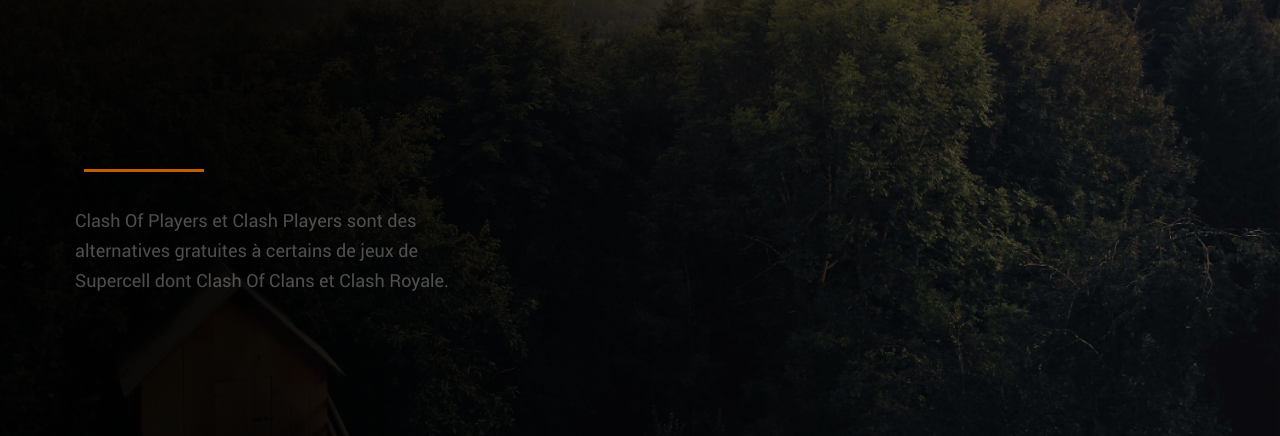
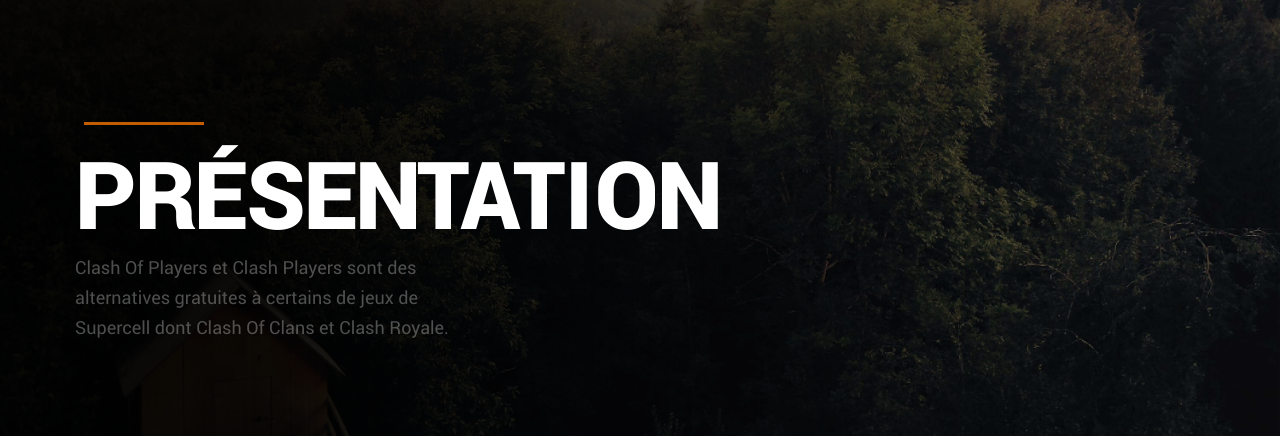
Before and after one commit to HachinJ62/ClashOfPlayers, a plain HTML site: page index.html in a window 1280 px wide. Shown: the part 153-589 px from the top of the page. Drawn offline with Linux system fonts and the light colour scheme.

Commit message:
Update index.html

```diff
--- a/index.html
+++ b/index.html
@@ -72,7 +72,7 @@
 		   	<div class="row">
 		   		<div class="col-twelve">
 
-			  			<h1 class="kern-this"></h1>
+			  			<h1 class="kern-this">Présentation</h1>
 			  			<p>
 						Clash Of Players et Clash Players sont des alternatives gratuites à certains de jeux de Supercell dont Clash Of Clans et Clash Royale.
 			  			</p>
```
